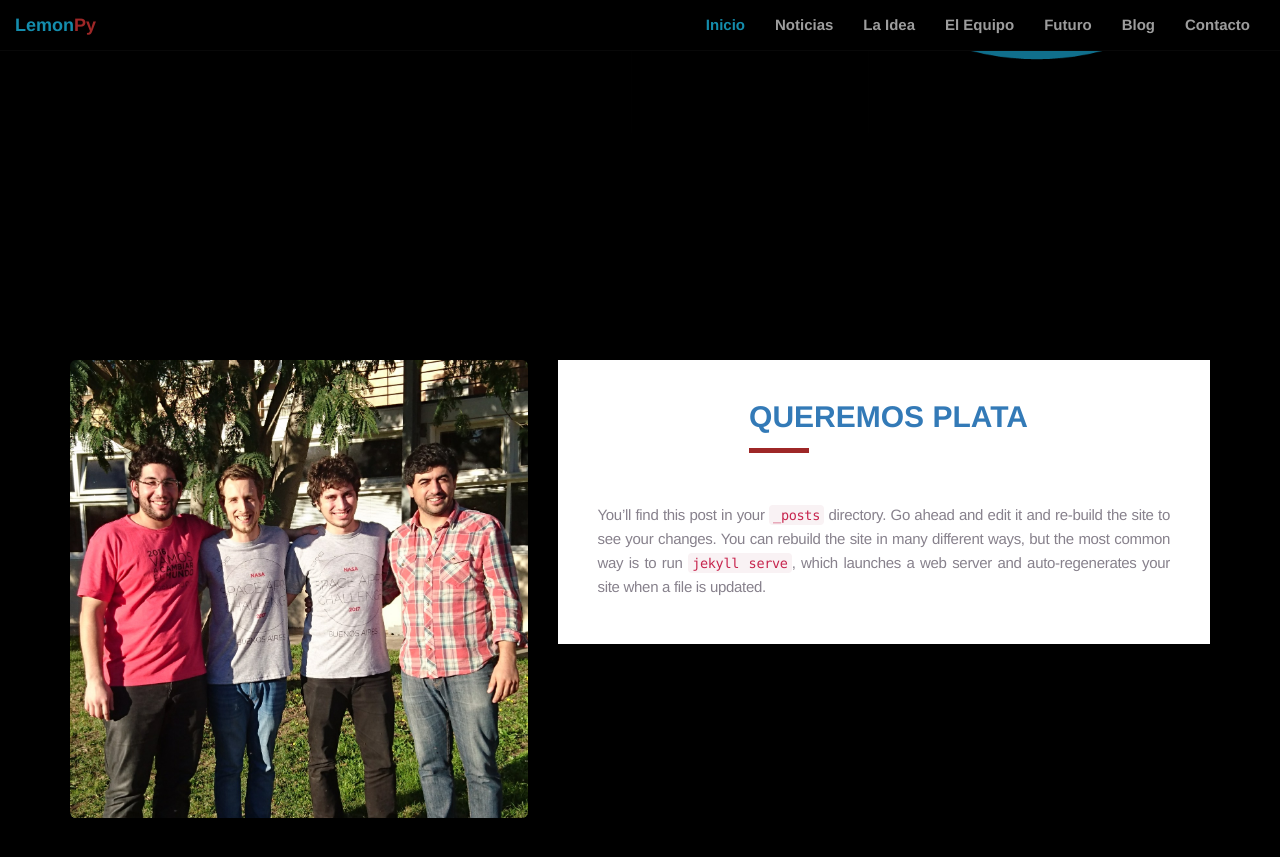
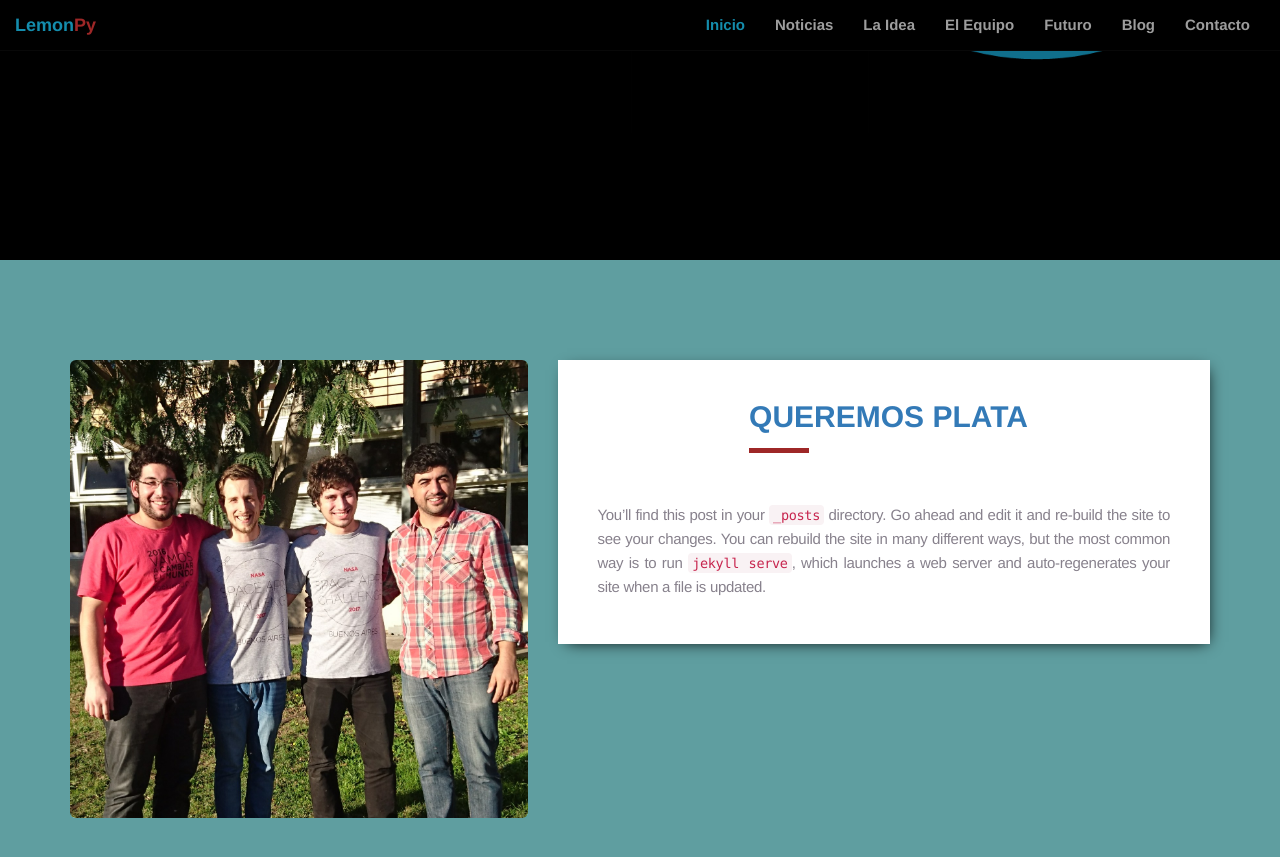
Before and after one commit to Lemon-Py/lemon-py.github.io, a Jekyll site: the page built from index.html, in a window 1280 px wide and 900 px high, scrolled down 640 px. Shown: the top 857 px of the window. Built offline with Jekyll 4.4.1, drawn with Linux system fonts in a browser that asks for light colours; nearby versions of some CDN libraries.

Commit message:
new colors!

```diff
--- a/css/personal_main.css
+++ b/css/personal_main.css
@@ -237,7 +237,7 @@
 #news {
     padding-bottom: 100px;
     padding-top: 100px;
-    background-color: black;
+    background-color: cadetblue;
     color: white;
 }
 
@@ -248,7 +248,7 @@
     padding-bottom: 100px;
     padding-top: 100px;
     color: #fff;
-    background-color: #57bc90;
+    background-color: firebrick;
 }
 
 /****************************************
@@ -257,7 +257,7 @@
 #team {
     padding-bottom: 100px;
     padding-top: 100px;
-    background-color: #015249;
+    background-color: cadetblue;
 }
 
 .team-member-img {
@@ -274,7 +274,7 @@
 #future {
     padding-bottom: 100px;
     padding-top: 100px;
-    background-color: #57bc90;
+    background-color: firebrick;
 }
 
 /****************************************
```
